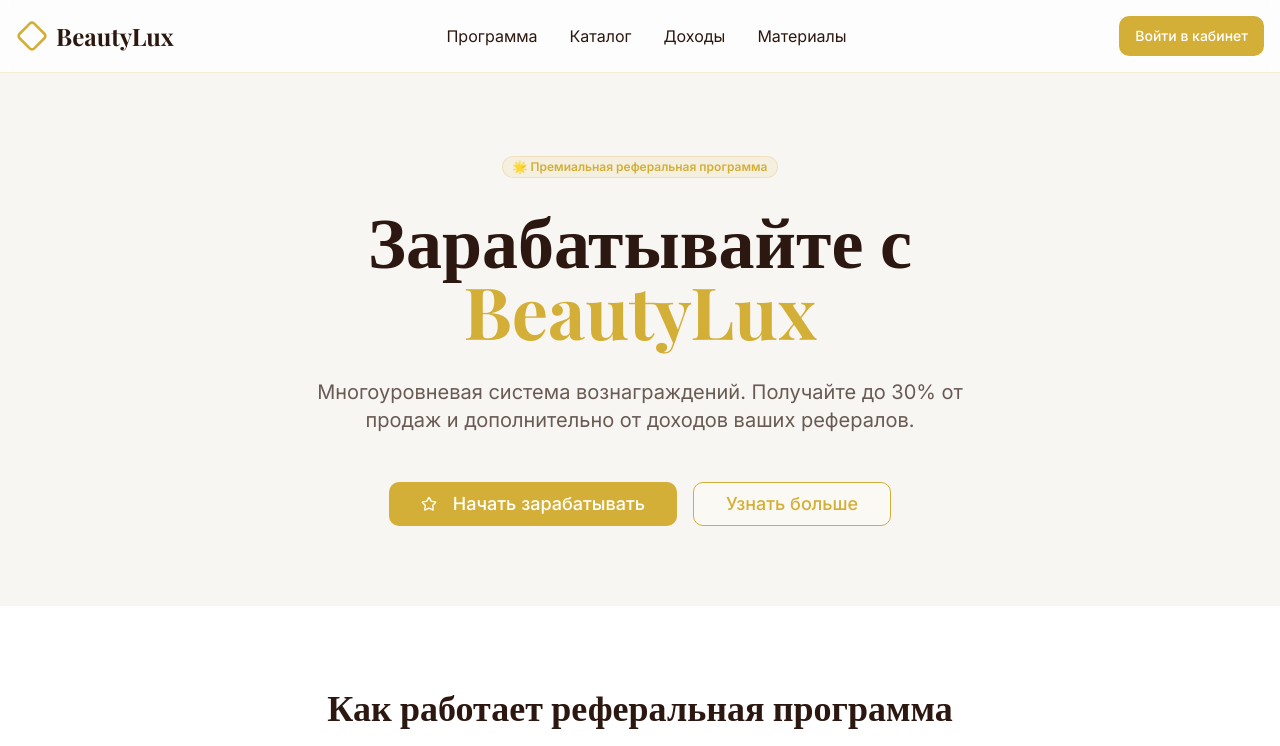
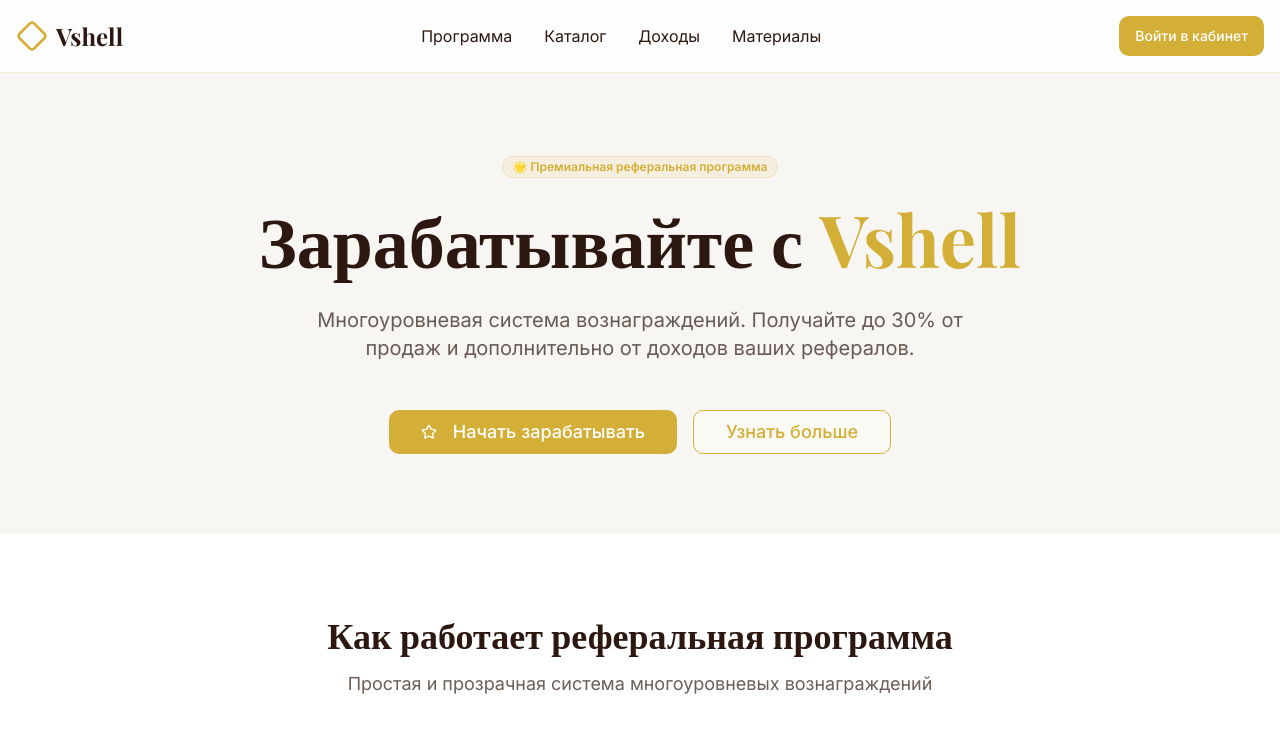
Before and after one commit to pr-poehali-dev/cosmetics-referral-site, a React (Vite) app: page / in a window 1280 px wide. Shown: the top 746 px of the page. Built offline with nearby package versions, Linux system fonts and the light colour scheme.

Commit message:
Vshell: обновление брендинга

```diff
--- a/src/pages/Index.tsx
+++ b/src/pages/Index.tsx
@@ -13,7 +13,7 @@ const Index = () => {
           <div className="flex items-center justify-between">
             <div className="flex items-center space-x-2">
               <Icon name="Diamond" className="text-gold" size={32} />
-              <h1 className="text-2xl font-display font-bold text-dark-brown">BeautyLux</h1>
+              <h1 className="text-2xl font-display font-bold text-dark-brown">Vshell</h1>
             </div>
             <nav className="hidden md:flex space-x-8">
               <a href="#program" className="text-dark-brown hover:text-gold transition-colors">Программа</a>
@@ -37,7 +37,7 @@ const Index = () => {
             </Badge>
             <h1 className="text-5xl md:text-7xl font-display font-bold text-dark-brown mb-8 leading-tight">
               Зарабатывайте с
-              <span className="text-gold"> BeautyLux</span>
+              <span className="text-gold"> Vshell</span>
             </h1>
             <p className="text-xl text-dark-brown/70 mb-12 max-w-2xl mx-auto">
               Многоуровневая система вознаграждений. Получайте до 30% от продаж и дополнительно от доходов ваших рефералов.
@@ -309,10 +309,10 @@ const Index = () => {
             <div>
               <div className="flex items-center space-x-2 mb-6">
                 <Icon name="Diamond" className="text-gold" size={24} />
-                <h3 className="text-xl font-display font-bold">BeautyLux</h3>
+                <h3 className="text-xl font-display font-bold">Vshell</h3>
               </div>
               <p className="text-white/70 mb-4">
-                Премиальная косметика и выгодная реферальная программа
+                Премиальная косметика Vshell и выгодная реферальная программа
               </p>
               <div className="flex space-x-4">
                 <Icon name="Instagram" size={20} className="text-white/70 hover:text-gold cursor-pointer" />
@@ -342,7 +342,7 @@ const Index = () => {
             <div>
               <h4 className="font-semibold mb-4">Контакты</h4>
               <div className="space-y-2 text-white/70">
-                <p>support@beautylux.com</p>
+                <p>support@vshell.com</p>
                 <p>+7 (495) 123-45-67</p>
                 <p>Москва, ул. Тверская, 1</p>
               </div>
@@ -350,7 +350,7 @@ const Index = () => {
           </div>
 
           <div className="border-t border-white/20 mt-12 pt-8 text-center text-white/50">
-            <p>&copy; 2024 BeautyLux. Все права защищены.</p>
+            <p>&copy; 2024 Vshell. Все права защищены.</p>
           </div>
         </div>
       </footer>
```
